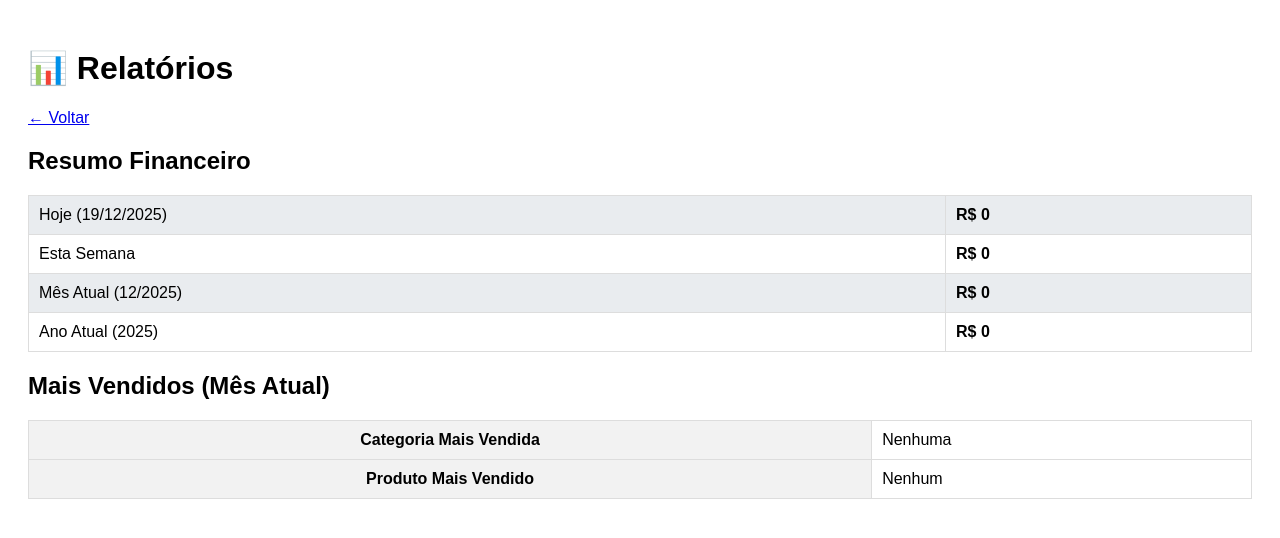
After one commit to aclarinha1/gestao_sabores, a Django app: page /relatorios/ in a window 1280 px wide. The commit adds this page. Shown: the top 538 px of the page. Run offline with Django 5.2, Linux system fonts and the light colour scheme; tables that the repository leaves empty hold one stand-in row (values such as "Sample post").

Commit message:
criação do index.html de relatorios, criação de urls e views de relatorios

```diff
--- a/apps/home/templates/home/index.html
+++ b/apps/home/templates/home/index.html
@@ -7,6 +7,7 @@
     <li><a href="{% url 'pedidos:listar' %}">Pedidos</a></li>
     <li><a href="{% url 'produtos:listar' %}">Produtos</a></li>
     <li><a href="{% url 'categoria:listar' %}">Categorias</a></li>
+    <li><a href="{% url 'relatorios:relatorio' %}">📊 Relatórios</a></li>
 </ul>
 <a href="{% url 'pedidos:criar' %}">+ Novo Pedido</a>
 </body>
--- /dev/null
+++ b/apps/relatorios/templates/relatorios/index.html
@@ -0,0 +1,51 @@
+<!DOCTYPE html>
+<html>
+<head>
+    <title>Relatórios</title>
+    <style>
+        body { font-family: Arial; padding: 20px; }
+        table { border-collapse: collapse; width: 100%; }
+        th, td { border: 1px solid #ddd; padding: 10px; }
+        th { background: #f2f2f2; }
+        .total { font-weight: bold; }
+        .periodo { background: #e9ecef; }
+    </style>
+</head>
+<body>
+    <h1>📊 Relatórios</h1>
+    <a href="/">← Voltar</a>
+
+    <h2>Resumo Financeiro</h2>
+    <table>
+        <tr class="periodo">
+            <td>Hoje ({{ hoje }})</td>
+            <td class="total">R$ {{ total_hoje }}</td>
+        </tr>
+        <tr>
+            <td>Esta Semana</td>
+            <td class="total">R$ {{ total_semana }}</td>
+        </tr>
+        <tr class="periodo">
+            <td>Mês Atual ({{ mes_atual }}/{{ ano_atual }})</td>
+            <td class="total">R$ {{ total_mes }}</td>
+        </tr>
+        <tr>
+            <td>Ano Atual ({{ ano_atual }})</td>
+            <td class="total">R$ {{ total_ano }}</td>
+        </tr>
+    </table>
+
+    <h2>Mais Vendidos (Mês Atual)</h2>
+    <table>
+        <tr>
+            <th>Categoria Mais Vendida</th>
+            <td>{{ categoria_mais_vendida }}</td>
+        </tr>
+        <tr>
+            <th>Produto Mais Vendido</th>
+            <td>{{ produto_mais_vendido }}</td>
+        </tr>
+    </table>
+
+</body>
+</html>
--- a/apps/relatorios/urls.py
+++ b/apps/relatorios/urls.py
@@ -0,0 +1,8 @@
+from django.urls import path
+from . import views
+
+app_name = 'relatorios'
+
+urlpatterns = [
+    path('', views.relatorios, name='relatorio'),
+]
--- a/apps/relatorios/views.py
+++ b/apps/relatorios/views.py
@@ -1,3 +1,75 @@
 from django.shortcuts import render
+from django.db.models import Sum, Count
+from django.utils import timezone
+from datetime import datetime, timedelta
+from apps.pedidos.models import Pedido, ItemPedido
+from apps.produtos.models import Produto, Categoria
 
-# Create your views here.
+def relatorios(request):
+    hoje = timezone.now().date()
+    mes_atual = hoje.month
+    ano_atual = hoje.year
+
+    # 1. VALOR TOTAL HOJE
+    pedidos_hoje = Pedido.objects.filter(data_hora__date=hoje)
+    total_hoje = pedidos_hoje.aggregate(total=Sum('valor_total'))['total'] or 0
+
+    # 2. VALOR TOTAL SEMANA (últimos 7 dias)
+    semana_passada = hoje - timedelta(days=7)
+    pedidos_semana = Pedido.objects.filter(data_hora__date__gte=semana_passada)
+    total_semana = pedidos_semana.aggregate(total=Sum('valor_total'))['total'] or 0
+
+    # 3. VALOR TOTAL MÊS
+    pedidos_mes = Pedido.objects.filter(
+        data_hora__year=ano_atual,
+        data_hora__month=mes_atual
+    )
+    total_mes = pedidos_mes.aggregate(total=Sum('valor_total'))['total'] or 0
+
+    # 4. VALOR TOTAL ANO
+    pedidos_ano = Pedido.objects.filter(data_hora__year=ano_atual)
+    total_ano = pedidos_ano.aggregate(total=Sum('valor_total'))['total'] or 0
+
+    # 5. CATEGORIA MAIS VENDIDA (no mês atual)
+    categoria_mais_vendida = None
+    if pedidos_mes.exists():
+        # Encontra a categoria com mais itens vendidos no mês
+        categorias_vendas = {}
+        itens_mes = ItemPedido.objects.filter(pedido__in=pedidos_mes)
+
+        for item in itens_mes:
+            categoria_nome = item.produto.categoria.nome_categoria
+            if categoria_nome not in categorias_vendas:
+                categorias_vendas[categoria_nome] = 0
+            categorias_vendas[categoria_nome] += float(item.quantidade)
+
+        if categorias_vendas:
+            categoria_mais_vendida = max(categorias_vendas, key=categorias_vendas.get)
+
+    # 6. PRODUTO MAIS VENDIDO (no mês atual)
+    produto_mais_vendido = None
+    if pedidos_mes.exists():
+        produto_query = ItemPedido.objects.filter(
+            pedido__in=pedidos_mes
+        ).values(
+            'produto__nome_produto'
+        ).annotate(
+            total_vendido=Sum('quantidade')
+        ).order_by('-total_vendido').first()
+
+        if produto_query:
+            produto_mais_vendido = produto_query['produto__nome_produto']
+
+    context = {
+        'total_hoje': total_hoje,
+        'total_semana': total_semana,
+        'total_mes': total_mes,
+        'total_ano': total_ano,
+        'categoria_mais_vendida': categoria_mais_vendida or "Nenhuma",
+        'produto_mais_vendido': produto_mais_vendido or "Nenhum",
+        'hoje': hoje.strftime('%d/%m/%Y'),
+        'mes_atual': mes_atual,
+        'ano_atual': ano_atual,
+    }
+
+    return render(request, 'relatorios/index.html', context)
--- a/gestao_sabores/urls.py
+++ b/gestao_sabores/urls.py
@@ -23,4 +23,5 @@ urlpatterns = [
     path('produtos/', include('apps.produtos.urls_produtos')),
     path('categoria/',include('apps.produtos.urls_categoria')),
     path('pedidos/',include('apps.pedidos.urls')),
+    path('relatorios/', include('apps.relatorios.urls'))
 ]
```
